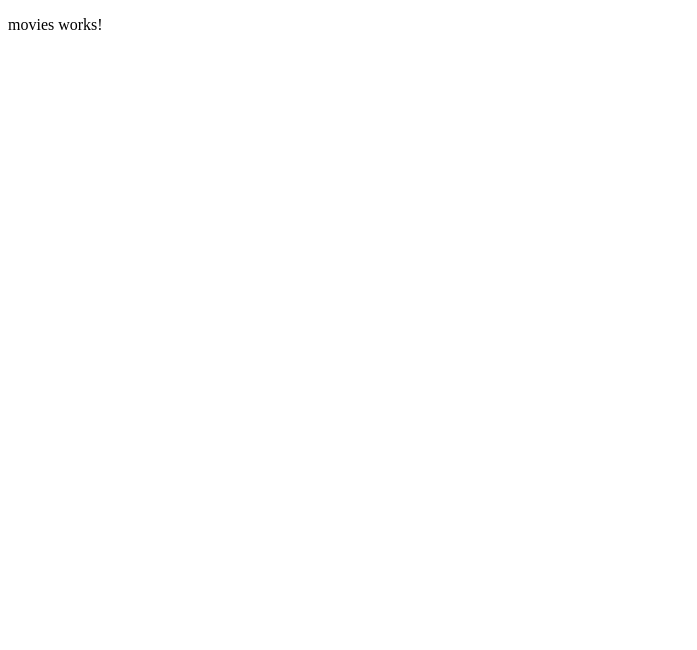
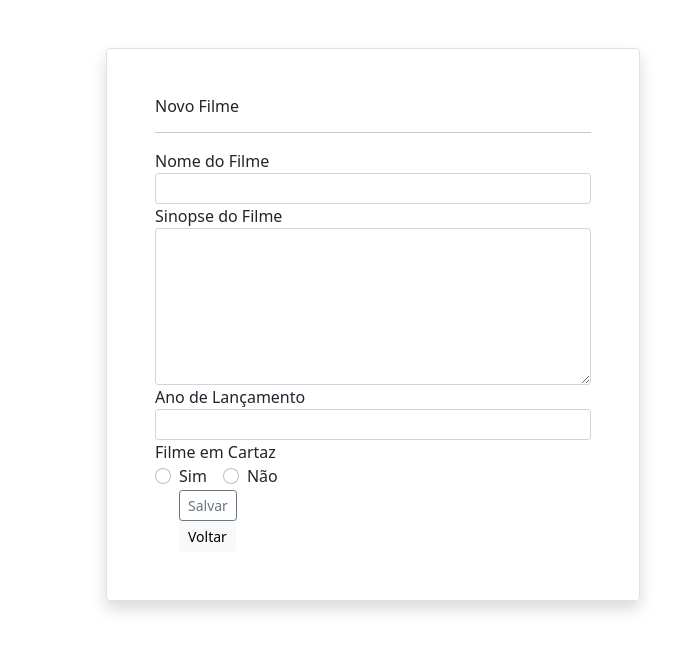
Before and after one commit to ivisconfessor/crud-filmes-angular, an Angular app: page /movies in a window 1280 px wide. Shown: the top 650 px of the page, without its empty margins (0-697 px from the left). Built offline with nearby package versions, Linux system fonts and the light colour scheme.

Commit message:
Component Criado - Cadastro de Filmes

```diff
--- a/src/app/components/movies/movies.component.html
+++ b/src/app/components/movies/movies.component.html
@@ -1 +1,50 @@
-<p>movies works!</p>
+<div class="container p-5">
+    <div class="row">
+        <div class="col-6 border boder-light rounded p-5 shadow" *ngIf="form" >
+            <h6>{{ titleForm }}</h6>
+            <hr />
+
+            <form [formGroup]="form" (ngSubmit)="sendForm()" >
+                <div class="form-group">
+                    <label>Nome do Filme</label>
+                    <input type="text" class="form-control form-control-sm" formControlName="movieName" />
+                </div>
+
+                <div class="form-group">
+                    <label>Sinopse do Filme</label>
+                    <textarea rows="7" class="form-control form-control-sm" formControlName="movieSynopsis"></textarea>
+                </div>
+
+                <div class="form-group">
+                    <label>Ano de Lançamento</label>
+                    <input type="number" class="form-control form-control-sm" formControlName="movieReleaseYear" />
+                </div>
+
+                <div class="form-group">
+                    <div class="row">
+                        <label>Filme em Cartaz</label>
+                    </div>
+                    <div class="form-check form-check-inline">
+                        <input type="radio" class="form-check-input" formControlName="movieCurrentlyInTheaters" value="true" />
+                        <label class="form-check-label">Sim</label>
+                    </div>
+                    <div class="form-check form-check-inline">
+                        <input type="radio" class="form-check-input" formControlName="movieCurrentlyInTheaters" value="false" />
+                        <label class="form-check-label">Não</label>
+                    </div>
+                </div>
+
+                <div class="container">
+                    <div class="row">
+                        <div>
+                            <button type="submit" class="btn btn-sm btn-outline-secondary">Salvar</button>
+                        </div>
+                        <div class="pl-1">
+                            <button type="button" class="btn btn-sm btn-light">Voltar</button>
+                        </div>
+                    </div>
+                </div>
+            </form>
+        </div>
+    </div>
+</div>
--- a/src/app/components/movies/movies.component.ts
+++ b/src/app/components/movies/movies.component.ts
@@ -1,5 +1,9 @@
 import { Component, OnInit } from '@angular/core';
 import { FormControl, FormGroup } from '@angular/forms';
+
+import { Movie } from '../../models/Movie';
+import { MoviesService } from './../../movies.service';
+
 
 @Component({
   selector: 'app-movies',
@@ -8,12 +12,14 @@ import { FormControl, FormGroup } from '@angular/forms';
 })
 export class MoviesComponent implements OnInit {
 
+  titleForm: string = "";
   form: any;
-  titleForm: string = "";
 
-  constructor() { }
+  constructor(private moviesService: MoviesService) { }
 
   ngOnInit(): void {
+
+    this.titleForm = "Novo Filme";
 
     this.form = new FormGroup({
       movieName: new FormControl(null),
@@ -23,4 +29,19 @@ export class MoviesComponent implements OnInit {
     });
   }
 
+  sendForm(): void{
+    const movie: Movie = this.form.value;
+
+    if (this.form.value.movieCurrentlyInTheaters == "true")
+      movie.movieCurrentlyInTheaters = true;
+    else
+      movie.movieCurrentlyInTheaters = false;
+
+    console.log(movie);
+
+    this.moviesService.SaveMovie(movie).subscribe((resultado) => {
+      alert("Filme Cadastrado com Sucesso");
+    });
+  }
+
 }
--- a/src/Models/Movie.ts
+++ b/src/app/models/Movie.ts
@@ -3,5 +3,5 @@ export class Movie {
     movieName: string = "";
     movieSynopsis: string = "";
     movieReleaseYear: number = 0;
-    movieCurrentlyInTheaters: string = "";
+    movieCurrentlyInTheaters: boolean = false;
 }
--- a/src/app/movies.service.ts
+++ b/src/app/movies.service.ts
@@ -2,7 +2,7 @@ import { HttpClient, HttpHeaders } from '@angular/common/http';
 import { Injectable } from '@angular/core';
 import { Observable } from 'rxjs';
 
-import { Movie } from '../models/Movie';
+import { Movie } from './models/Movie';
 
 const httpOptions = {
   headers: new HttpHeaders({
--- a/src/index.html
+++ b/src/index.html
@@ -6,6 +6,7 @@
   <base href="/">
   <meta name="viewport" content="width=device-width, initial-scale=1">
   <link rel="icon" type="image/x-icon" href="favicon.ico">
+  <link href="https://cdn.jsdelivr.net/npm/bootstrap@5.1.3/dist/css/bootstrap.min.css" rel="stylesheet">
 </head>
 <body>
   <app-root></app-root>
```
